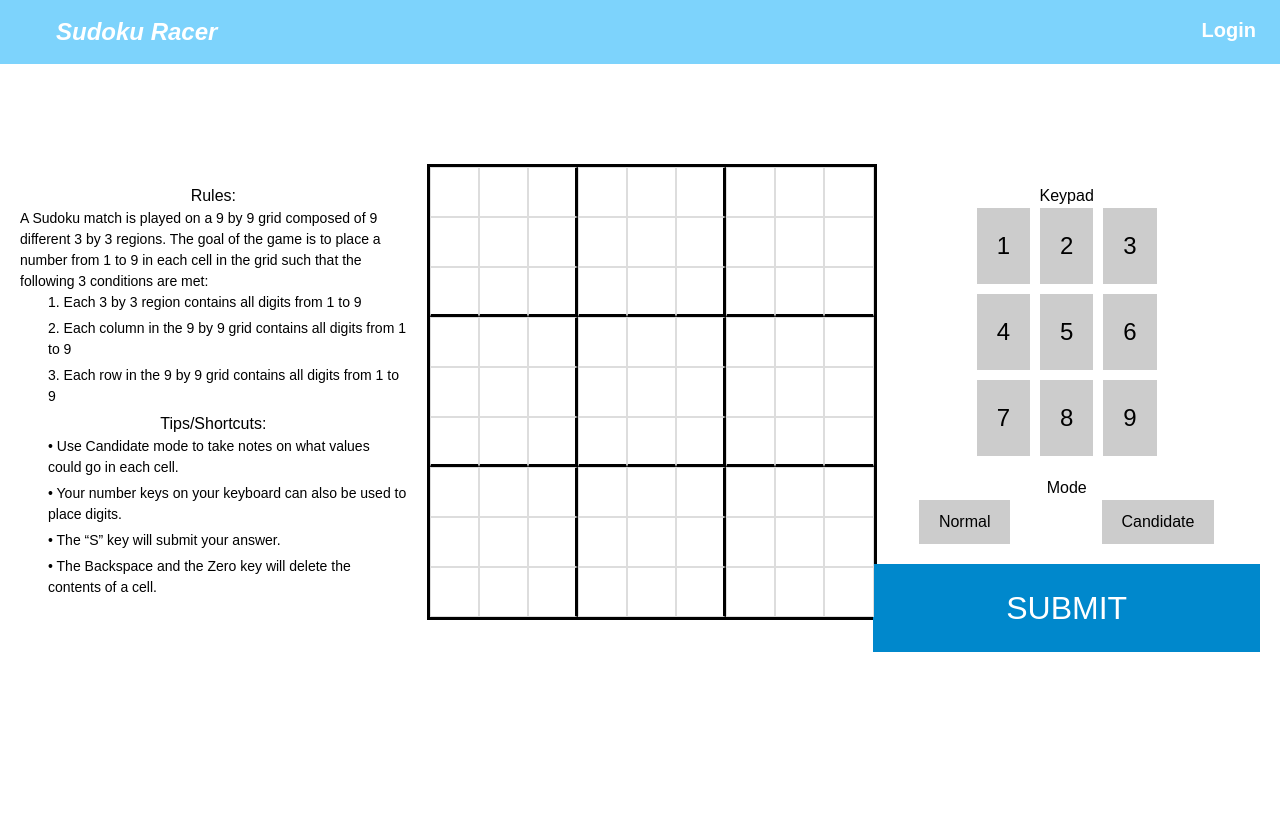
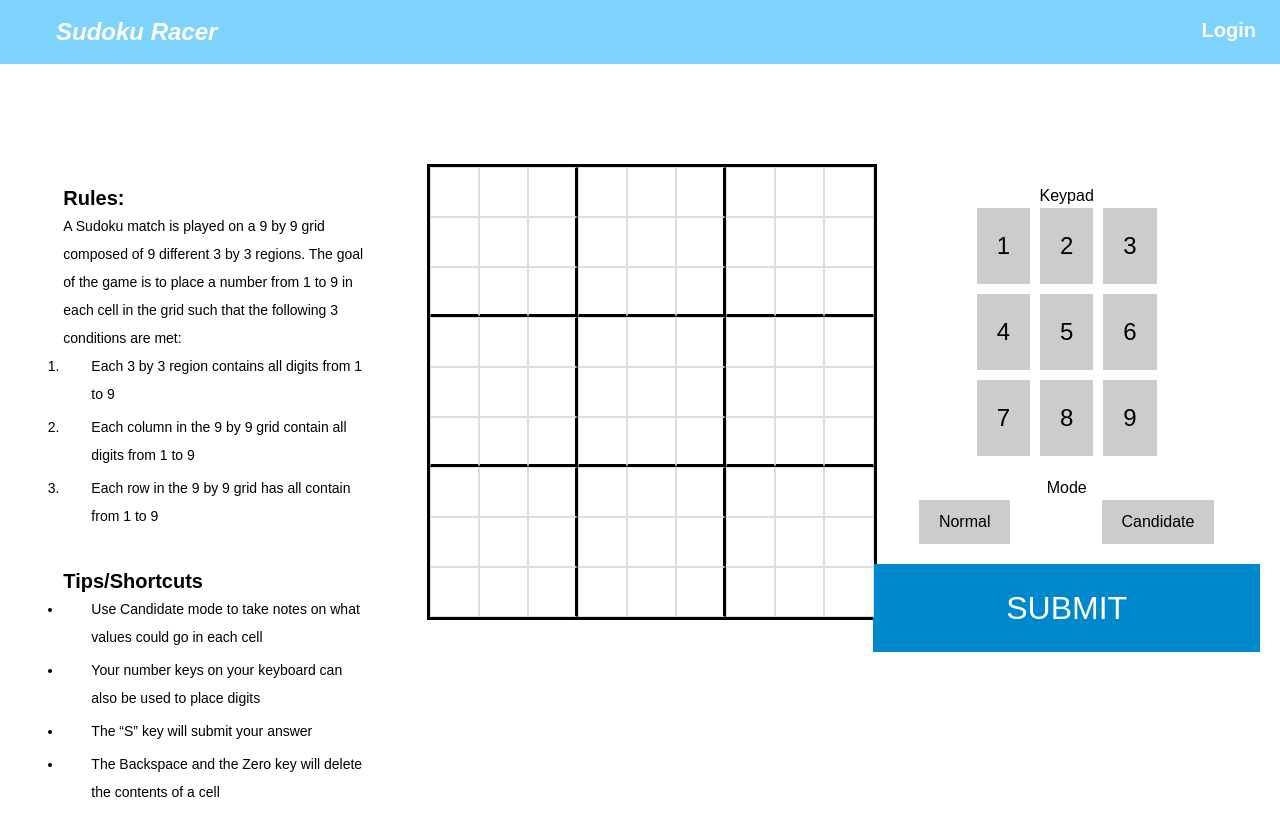
Before and after one commit to vmporuri/sudoku-racer, a React (Vite) app in the folder frontend/: page /play in a window 1280 px wide. Before the commit the page ends 800 px from the top, so only its background shows below. Built offline with nearby package versions, Linux system fonts and the light colour scheme; no server answers.

Commit message:
Started to merge the two game UI's

```diff
--- a/frontend/src/components/SudokuBoard.jsx
+++ b/frontend/src/components/SudokuBoard.jsx
@@ -2,6 +2,8 @@ import React, { useState, useEffect } from 'react';
 import axios from 'axios';
 import '../SudokuBoard.css';
 import '../Keypad.css';
+import Sidebar from './Sidebar';
+import ProgressBar from './ProgressBar';
 
 const SudokuBoard = () => {
   const [board, setBoard] = useState(Array(9).fill().map(() => Array(9).fill(0)));
@@ -57,23 +59,7 @@ const SudokuBoard = () => {
   return (
     <div class="page-container">
         <div class='side-compartment'>
-            <h2>Rules:</h2>
-            <p>
-                A Sudoku match is played on a 9 by 9 grid composed of 9 different 3 by 3 regions. The goal of the game
-                is to place a number from 1 to 9 in each cell in the grid such that the following 3 conditions are met:
-            </p>
-            <ol>
-                <li> 1. Each 3 by 3 region contains all digits from 1 to 9</li>
-                <li> 2. Each column in the 9 by 9 grid contains all digits from 1 to 9</li>
-                <li> 3. Each row in the 9 by 9 grid contains all digits from 1 to 9</li>
-            </ol>
-            <h2>Tips/Shortcuts:</h2>
-            <ul>
-                <li> • Use Candidate mode to take notes on what values could go in each cell.</li>
-                <li> • Your number keys on your keyboard can also be used to place digits.</li>
-                <li> • The “S” key will submit your answer.</li>
-                <li> • The Backspace and the Zero key will delete the contents of a cell.</li>
-            </ul>
+        <Sidebar />
         </div>
 
         <div class="middle-position">
@@ -84,7 +70,7 @@ const SudokuBoard = () => {
                     <div className={`sudoku-cell ${((rowIndex + 1) % 3===0) && (rowIndex + 1 < 9) ? 'bottom-border' : ''
                         } ${((colIndex + 1) % 3===0) && (colIndex + 1 < 9) ? 'right-border' : '' }`} key={colIndex}>
                         {cell === 0 ? (
-                        <input className="sudoku-input" type="text" maxLength="1" pattern="[1-9]*" onChange={(e)=>
+                        <input className="sudoku-input" type="text" maxLength="1" pattern="[1-9]{1}" onChange={(e)=>
                         handleInputChange(rowIndex, colIndex, e.target.value)}
                         />
                         ) : (
```
